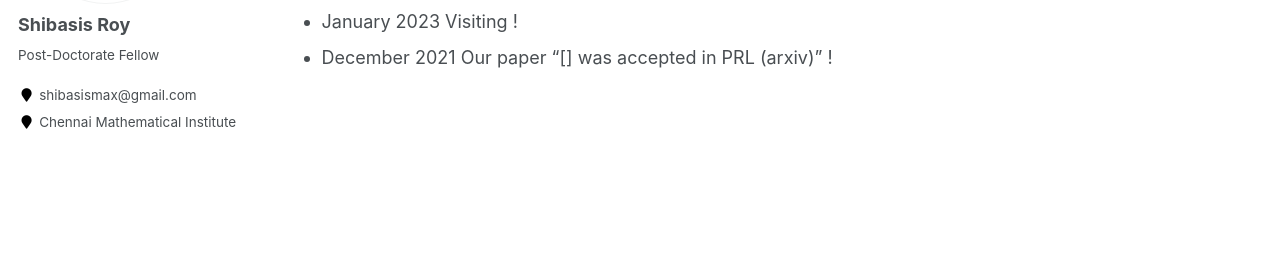
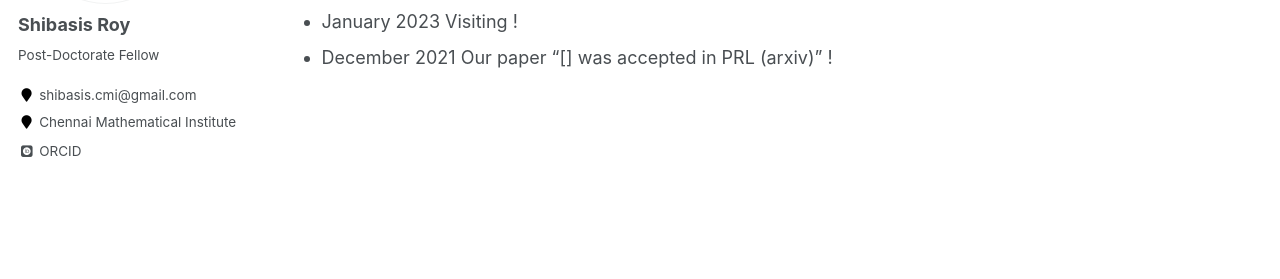
Before and after one commit to shibasisr/shibasisr.github.io, a Jekyll site: the page built from _pages/home.md, in a window 1280 px wide. Shown: the part 317-596 px from the top of the page. Built offline with Jekyll 4.4.1, drawn with Linux system fonts in a browser that asks for light colours; some web fonts are replaced; a script bundle is joined from its source files by our own code; library files that are not in the unit come from our copies.

Commit message:
Update _config.yml

```diff
--- a/_config.yml
+++ b/_config.yml
@@ -84,7 +84,7 @@ author:
   avatar           : "shiba.jpg"
   bio              : Post-Doctorate Fellow
   employer         : "Chennai Mathematical Institute"
-  location         : "shibasismax@gmail.com"
+  location         : "shibasis.cmi@gmail.com"
   pubmed           :
   googlescholar    :
   researchgate     :
@@ -102,7 +102,7 @@ author:
   impactstory      : #"https://profiles.impactstory.org/u/xxxx-xxxx-xxxx-xxxx"
   lastfm           :
   linkedin         :
-  orcid            :
+  orcid            : "https://orcid.org/0000-0002-0744-9113"
   pinterest        :
   soundcloud       :
   stackoverflow    :
```
